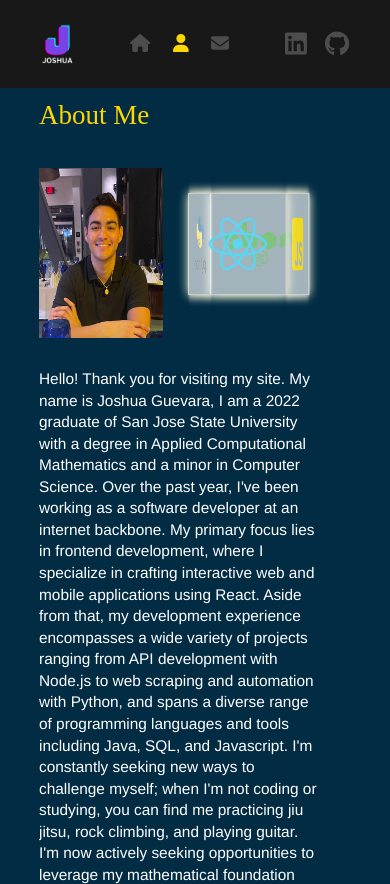
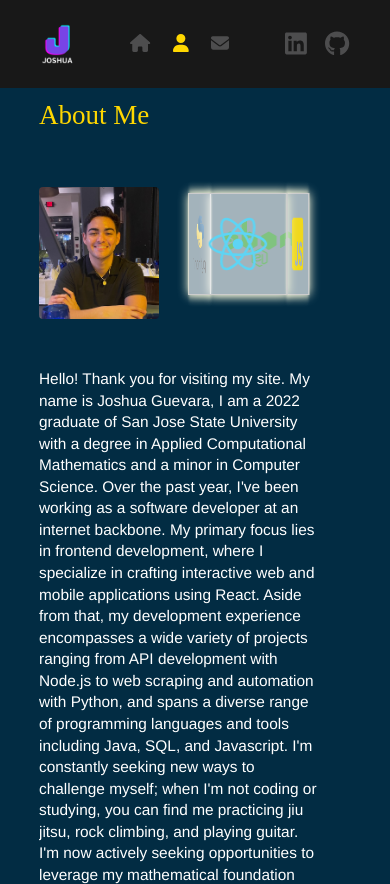
Before and after one commit to JoshGuevara99/MyPortfolio, a React (Create React App) app: page /myportfolio/about in a window 390 px wide. Built offline with nearby package versions, Linux system fonts and the light colour scheme.

Commit message:
changed photo size

```diff
--- a/src/components/About/About.js
+++ b/src/components/About/About.js
@@ -69,6 +69,12 @@ function About() {
       </div>
 
 
+      <div className='project-container'>
+
+
+      </div>
+
+
     </div>
 
   )
--- a/src/components/About/About.scss
+++ b/src/components/About/About.scss
@@ -24,6 +24,7 @@
     height: 80%;
     width: 80%;
     margin-right: 8vw;
+    border-radius: 4px;
 
 }
 
@@ -232,8 +233,8 @@ h1 {
     .my-photo{
 
 
-        height: 50%;
-        width: 50%;
+        height: 152px;
+        width: 152px;
 
 
     }
@@ -317,8 +318,8 @@ h1 {
     .my-photo{
 
 
-        height: 50%;
-        width: 50%;
+        height: 132px;
+        width: 120px;
 
 
     }
--- a/src/components/Contact/Contact.scss
+++ b/src/components/Contact/Contact.scss
@@ -40,7 +40,7 @@
     width: 100%;
     border: 0;
     height: 50px;
-    font-size: 1rem;
+    font-size: 1.2rem;
     margin-right: 100%;
 
     color: #fff;
```
